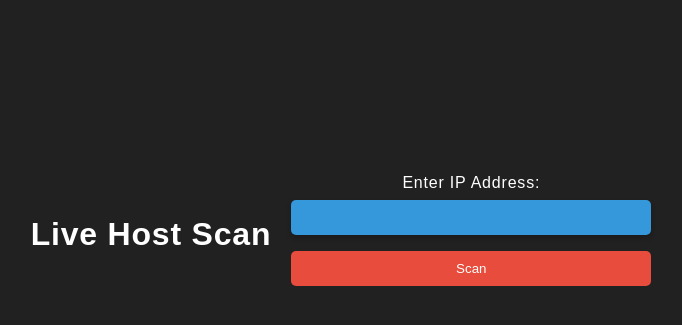
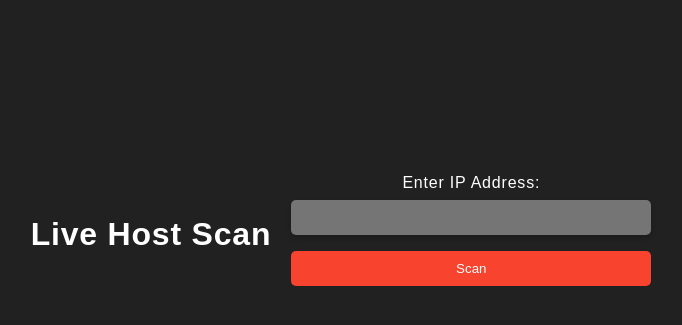
Before and after one commit to codeLemonade47/RedSpear, a Django app: page /index/ in a window 1280 px wide. Shown: the part 166-491 px from the top of the page, without its empty margins (289-971 px from the left). Run offline with Django 4.2, Linux system fonts and the light colour scheme.

Commit message:
Updation

```diff
--- a/scanner/urls.py
+++ b/scanner/urls.py
@@ -1,10 +1,12 @@
 # scanner/urls.py
 
 from django.urls import path
+from authentication import views
 from .views import index, scan, download
 
 urlpatterns = [
     path('index/', index, name='index'),
     path('scan/', scan, name='scan'),
     path('download/', download, name='download'),
+    path('dashboard', views.dashboard, name='dashboard'),
 ]
--- a/static/css/index.css
+++ b/static/css/index.css
@@ -50,12 +50,12 @@ button:focus {
 
 /* Style for the input field */
 input[type="text"] {
-    background: #3498db;
+    background: #757575;
     box-shadow: 0 3px 5px rgba(0, 0, 0, 0.2);
 }
 
 /* Style for the button */
 button {
-    background: #e74c3c;
+    background: #f8432f;
     cursor: pointer;
 }
--- a/templates/toolkit/dashboard.html
+++ b/templates/toolkit/dashboard.html
@@ -27,7 +27,7 @@
                 style="margin-top:15%; width:8%; height:8%; margin-left:31%;">
         </a>
 
-        <a href="#">
+        <a href="{% url 'index' %}">
             <img src="{% static 'images/computer.png' %}" class="scan"
                 style="top:15%; width:8%; height:8%; margin-left:10%;">
         </a>
```
Also changed, not shown: db.sqlite3, 1 other file.
